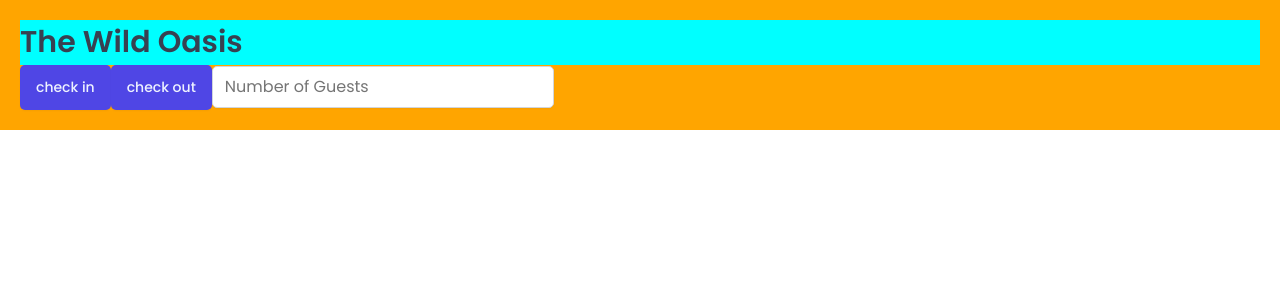
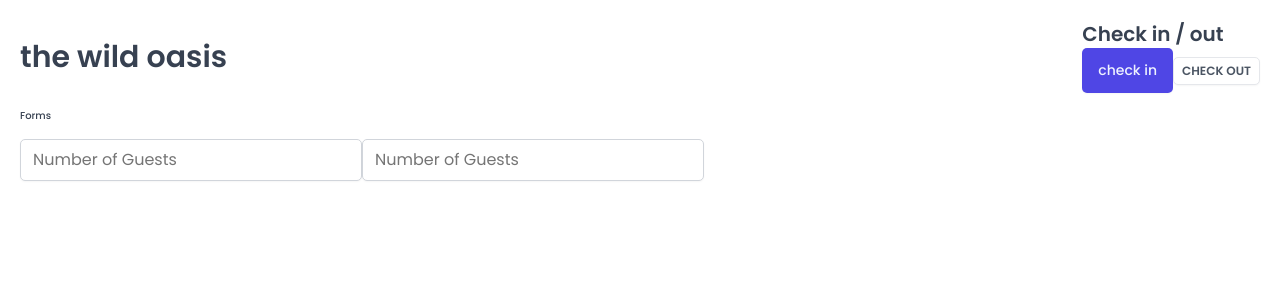
Before and after one commit to BrendanMcBryan/the-wild-oasis, a React (Vite) app: page / in a window 1280 px wide. Shown: the top 300 px of the page. Built offline with nearby package versions, Linux system fonts and the light colour scheme; a web font is replaced by a local one.

Commit message:
reusable styled components

```diff
--- a/src/App.jsx
+++ b/src/App.jsx
@@ -3,15 +3,10 @@ import GlobalStyles from './styles/GlobalStyles';
 
 import Button from './ui/Button';
 import Input from './ui/Input';
-
-const H1 = styled.h1`
-  font-size: 30px;
-  font-weight: 600;
-  background-color: cyan;
-`;
+import Heading from './ui/Heading';
+import Row from './ui/Row';
 
 const StyleApp = styled.main`
-  background-color: orange;
   padding: 20px;
 `;
 
@@ -20,7 +15,11 @@ function App() {
     <>
       <GlobalStyles />
       <StyleApp>
-        <H1>The Wild Oasis</H1>
+        <Row>
+          <Row type="horizontal">
+            <Heading as="h1">the wild oasis</Heading>
+            <div>
+              <Heading as="h2">Check in / out</Heading>
               <Button
                 onClick={() => {
                   alert('check in ding');
@@ -29,13 +28,24 @@ function App() {
                 check in
               </Button>
               <Button
+                variation="secondary"
+                size="small"
                 onClick={() => {
                   alert('check out ding');
                 }}
               >
                 check out
               </Button>
+            </div>
+          </Row>
+          <Row>
+            <Heading as="h3">Forms</Heading>
+            <form>
               <Input type="number" placeholder="Number of Guests" />
+              <Input type="number" placeholder="Number of Guests" />
+            </form>
+          </Row>
+        </Row>
       </StyleApp>
     </>
   );
--- a/src/ui/Button.jsx
+++ b/src/ui/Button.jsx
@@ -1,6 +1,5 @@
 import styled, { css } from 'styled-components';
 
-// eslint-disable-next-line
 const sizes = {
   small: css`
     font-size: 1.2rem;
@@ -20,7 +19,7 @@ const sizes = {
     font-weight: 500;
   `,
 };
-// eslint-disable-next-line
+
 const variations = {
   primary: css`
     color: var(--color-brand-50);
@@ -50,18 +49,16 @@ const variations = {
 };
 
 const Button = styled.button`
-  font-size: 1.4rem;
-  padding: 1.2rem 1.6rem;
-  font-weight: 500;
   border: none;
   border-radius: var(--border-radius-sm);
-  background-color: var(--color-brand-600);
-  color: var(--color-brand-50);
   box-shadow: var(--shadow-sm);
-  cursor: pointer;
-  &:hover {
-    background-color: var(--color-brand-700);
-  }
+
+  ${(props) => sizes[props.size]}
+  ${(props) => variations[props.variation]}
 `;
 
+Button.defaultProps = {
+  variation: 'primary',
+  size: 'medium',
+};
 export default Button;
--- /dev/null
+++ b/src/ui/Heading.jsx
@@ -0,0 +1,30 @@
+import styled, { css } from 'styled-components';
+
+const Heading = styled.h1`
+  ${(props) =>
+    props.as === 'h1' &&
+    css`
+      font-size: 3rem;
+      font-weight: 600;
+    `}
+  ${(props) =>
+    props.as === 'h2' &&
+    css`
+      font-size: 2rem;
+      font-weight: 600;
+    `}
+  ${(props) =>
+    props.as === 'h3' &&
+    css`
+      font-size: 1rem;
+      font-weight: 500;
+    `}
+
+
+
+
+
+  line-height: 1.4;
+`;
+
+export default Heading;
--- /dev/null
+++ b/src/ui/Row.jsx
@@ -0,0 +1,23 @@
+import styled, { css } from 'styled-components';
+
+const Row = styled.div`
+  display: flex;
+
+  ${(props) =>
+    props.type === 'horizontal' &&
+    css`
+      justify-content: space-between;
+      align-items: center;
+    `}
+
+  ${(props) =>
+    props.type === 'vertical' &&
+    css`
+      flex-direction: column;
+      gap: 1.6rem;
+    `}
+`;
+
+Row.defaultProps = { type: 'vertical' };
+
+export default Row;
```
Lines whose indentation alone changed are shown as unchanged.
